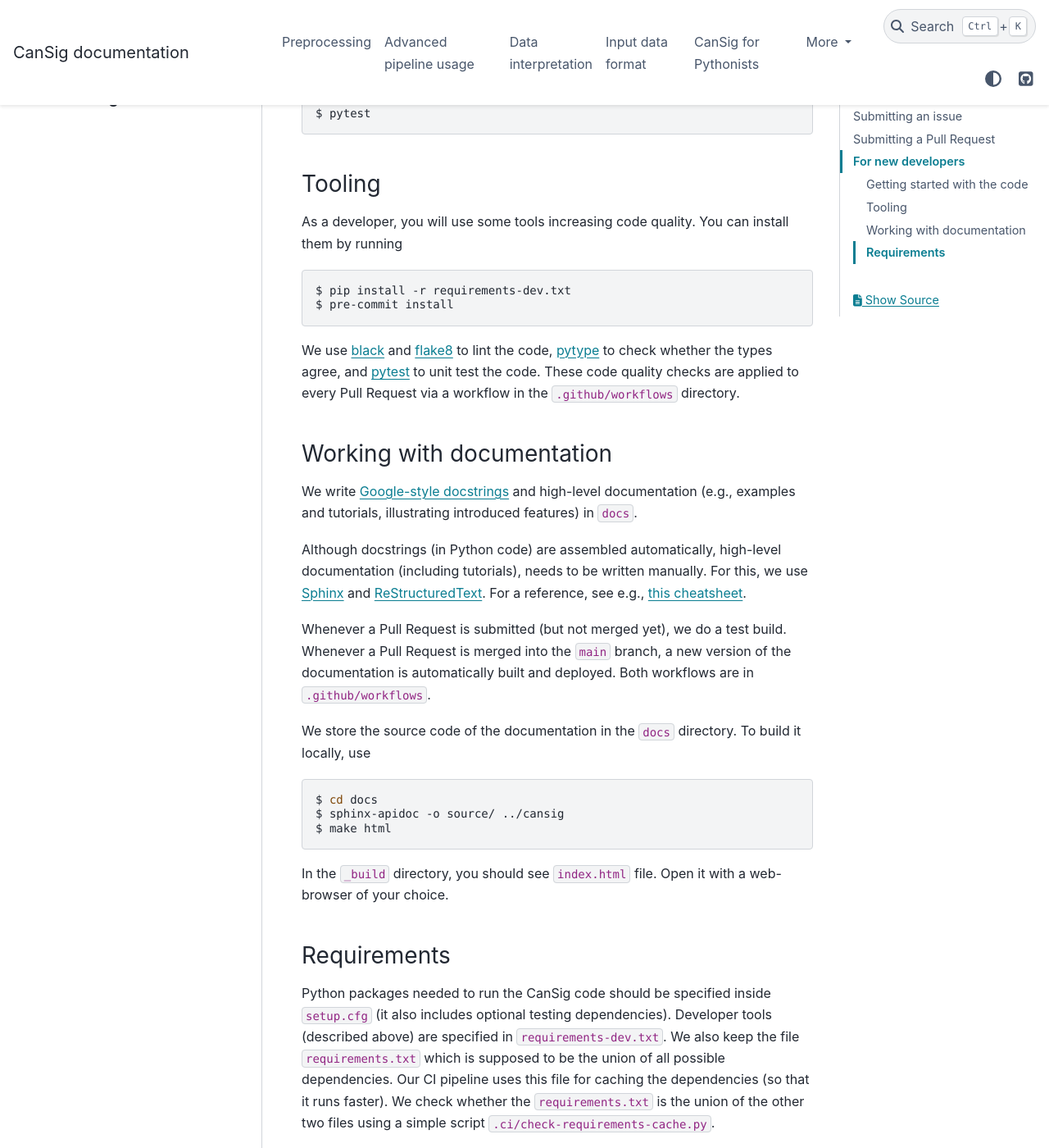
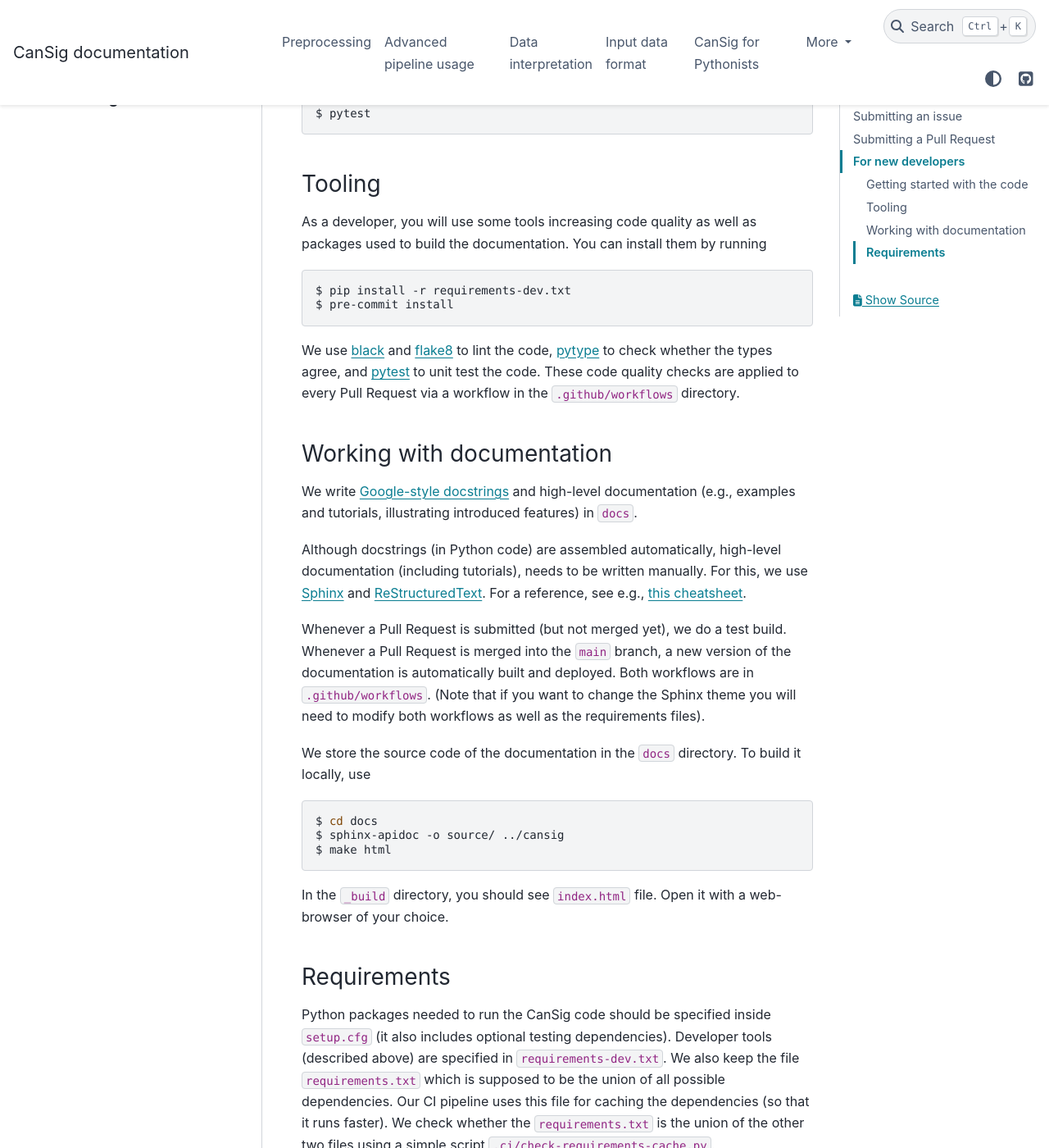
Before and after one commit to BoevaLab/CanSig, a Sphinx documentation site: the page built from docs/contributing.rst, in a window 1280 px wide and 1400 px high, scrolled down 1480 px. Shown: the whole window at 82% size. Built offline with Sphinx 7.4.7 and the PyData theme 0.15.4, drawn with Linux system fonts in a browser that asks for light colours.

Commit message:
Add Sphinx requirements.

```diff
--- a/docs/contributing.rst
+++ b/docs/contributing.rst
@@ -61,7 +61,7 @@
 Tooling
 ^^^^^^^
 
-As a developer, you will use some tools increasing code quality. You can install them by running
+As a developer, you will use some tools increasing code quality as well as packages used to build the documentation. You can install them by running
 
 .. code-block:: bash
 
@@ -81,6 +81,7 @@
 
 Whenever a Pull Request is submitted (but not merged yet), we do a test build.
 Whenever a Pull Request is merged into the ``main`` branch, a new version of the documentation is automatically built and deployed. Both workflows are in ``.github/workflows``.
+(Note that if you want to change the Sphinx theme you will need to modify both workflows as well as the requirements files).
 
 We store the source code of the documentation in the ``docs`` directory. To build it locally, use
 
--- a/requirements-dev.txt
+++ b/requirements-dev.txt
@@ -1,7 +1,9 @@
 black
 flake8
 pre-commit
+pydata-sphinx-theme
 pytest
 pytest-cov
 pytest-xdist
 pytype
+sphinx
--- a/requirements.txt
+++ b/requirements.txt
@@ -14,12 +14,14 @@
 scikit-learn
 scipy
 scvi-tools
+sphinx
 statsmodels
 protobuf~=3.19.0
 # requirements-dev.txt
 black
 flake8
 pre-commit
+pydata-sphinx-theme
 pytest
 pytest-cov
 pytest-xdist
```
